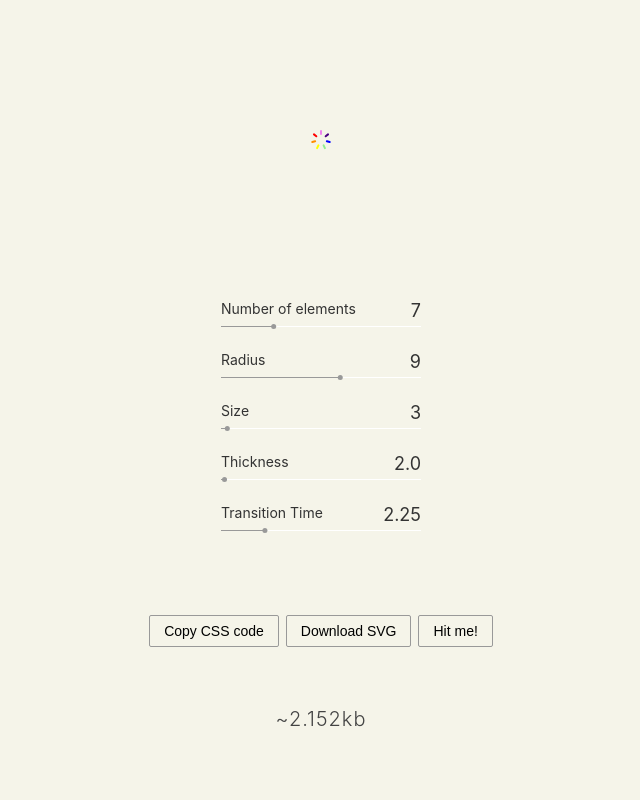
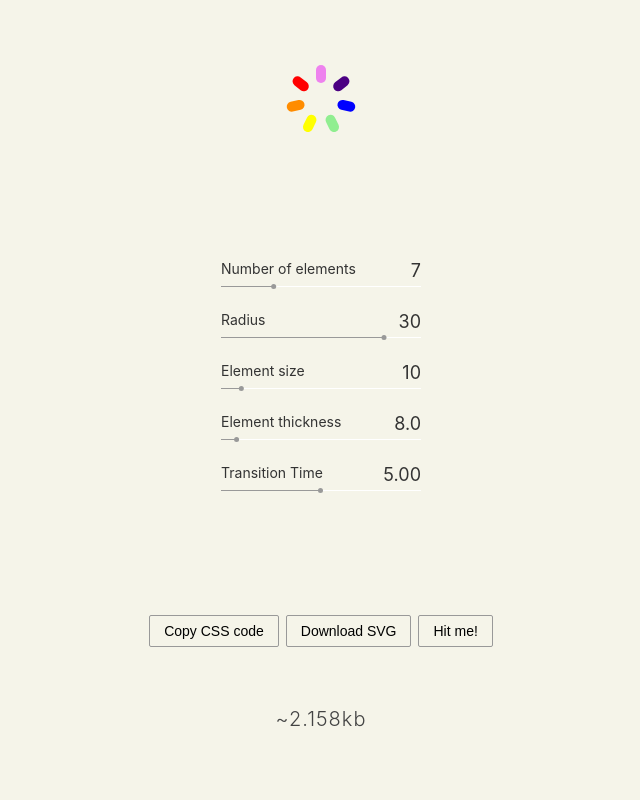
Before and after one commit to tomekkozysa/svg-spinner, a Nuxt app: page / in a window 1280 px wide. Shown: the top 800 px of the page, without its empty margins (319-959 px from the left). Built offline with nearby package versions, Linux system fonts and the light colour scheme.

Commit message:
ui primary background fix + switch to image for preview

```diff
--- a/pages/index.vue
+++ b/pages/index.vue
@@ -21,7 +21,7 @@
 
     -->
 
-    <!-- <img ref="previewImg" :src="svgcode" class="image-preview"/> -->
+    <img ref="previewImg" :src="svgcode" class="image-preview"/>
 
     <!-- <p>Here's a div with CSS variable used in background</p> -->
     <div class="preview" ref="preview"></div>
@@ -31,10 +31,10 @@
       <div class="ui">
         <div class="ui-primary">
           <Dragbar :rangeout="{min:1,max:24}" :step="1"  :decimals="0" :default="7" label="Number of elements" @update="updateHandler($event,'count');" class="ui-bar"/>
-          <Dragbar :rangeout="{min:-48,max:48}" :step="1"  :decimals="0" :default="9" label="Radius"  @update="updateHandler($event,'radius');" class="ui-bar"/>
-          <Dragbar :rangeout="{min:0.1,max:100}" :step=".1" :decimals="0"  :default="3" label="Size" @update="updateHandler($event,'r');" class="ui-bar"/>
-          <Dragbar :rangeout="{min:.5,max:100}" :step=".5" :decimals="1"  :default="2" label="Thickness" @update="updateHandler($event,'thickness');" class="ui-bar"/>
-          <Dragbar :rangeout="{min:0.1,max:10}" :step=".1" :decimals="2"  :default="2.25" label="Transition Time " @update="updateSpeed" class="ui-bar" />
+          <Dragbar :rangeout="{min:-48,max:48}" :step="1"  :decimals="0" :default="30" label="Radius"  @update="updateHandler($event,'radius');" class="ui-bar"/>
+          <Dragbar :rangeout="{min:0.1,max:100}" :step=".1" :decimals="0"  :default="10" label="Element size" @update="updateHandler($event,'r');" class="ui-bar"/>
+          <Dragbar :rangeout="{min:.5,max:100}" :step=".5" :decimals="1"  :default="8" label="Element thickness" @update="updateHandler($event,'thickness');" class="ui-bar"/>
+          <Dragbar :rangeout="{min:0.1,max:10}" :step=".1" :decimals="2"  :default="5" label="Transition Time " @update="updateSpeed" class="ui-bar" />
         </div>
 
         <div class="ui-secondary ui-buttons">
@@ -100,10 +100,10 @@ export default {
   data(){
     return{
       count:7,
-      radius:9,
-      r:3,
-      thickness:2,
-      time:2.25,
+      radius:30,
+      r:8,
+      thickness:10,
+      time:5,
       dotspeed:.25,
       svgcode:'',
       images:'',
@@ -273,7 +273,7 @@ color:#333;
 /* .ui-bar:hover{
   background:#eee;
 } */
-ui-primary{
+.ui-primary{
   width:280px;
   padding:40px;
   background: var(--c-body-bgr);
@@ -289,7 +289,7 @@ ui-primary{
   display:none;
 }
 .preview{
-  /* display:none; */
+  display:none;
   background: transparent var(--d-preview-bgr);
   /* border:1px solid red; */
   margin:2em auto;
```
